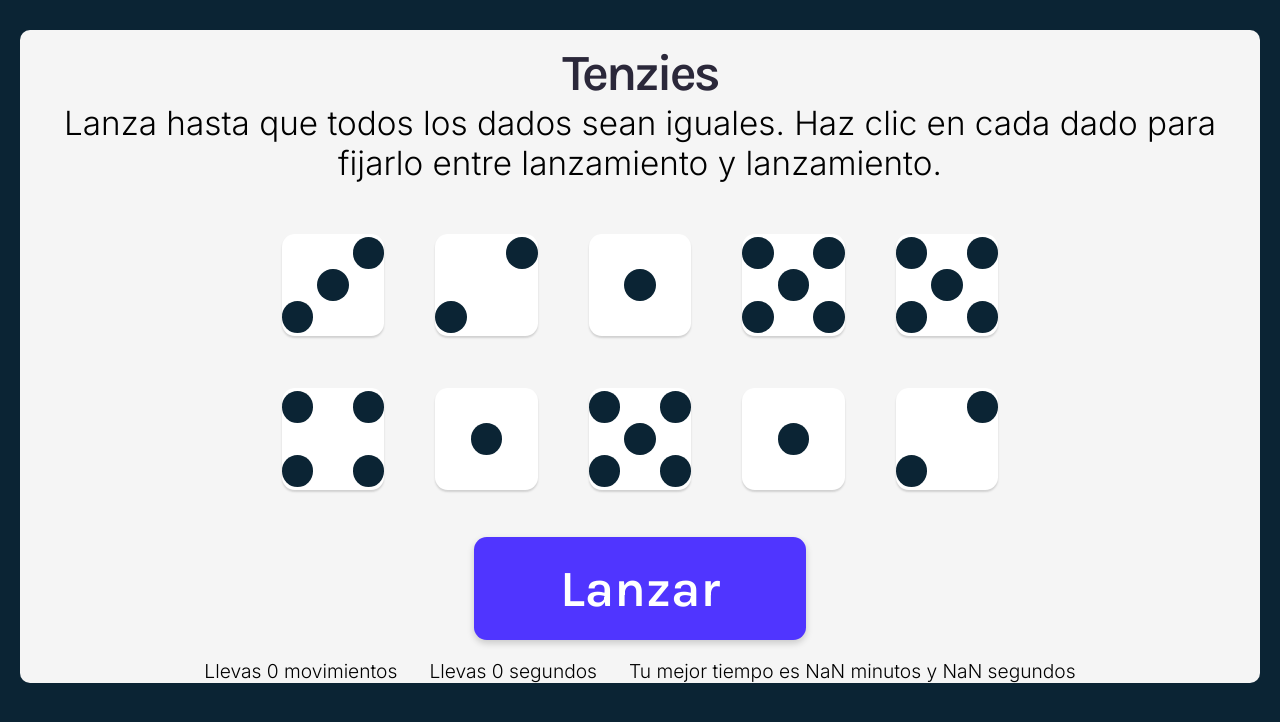
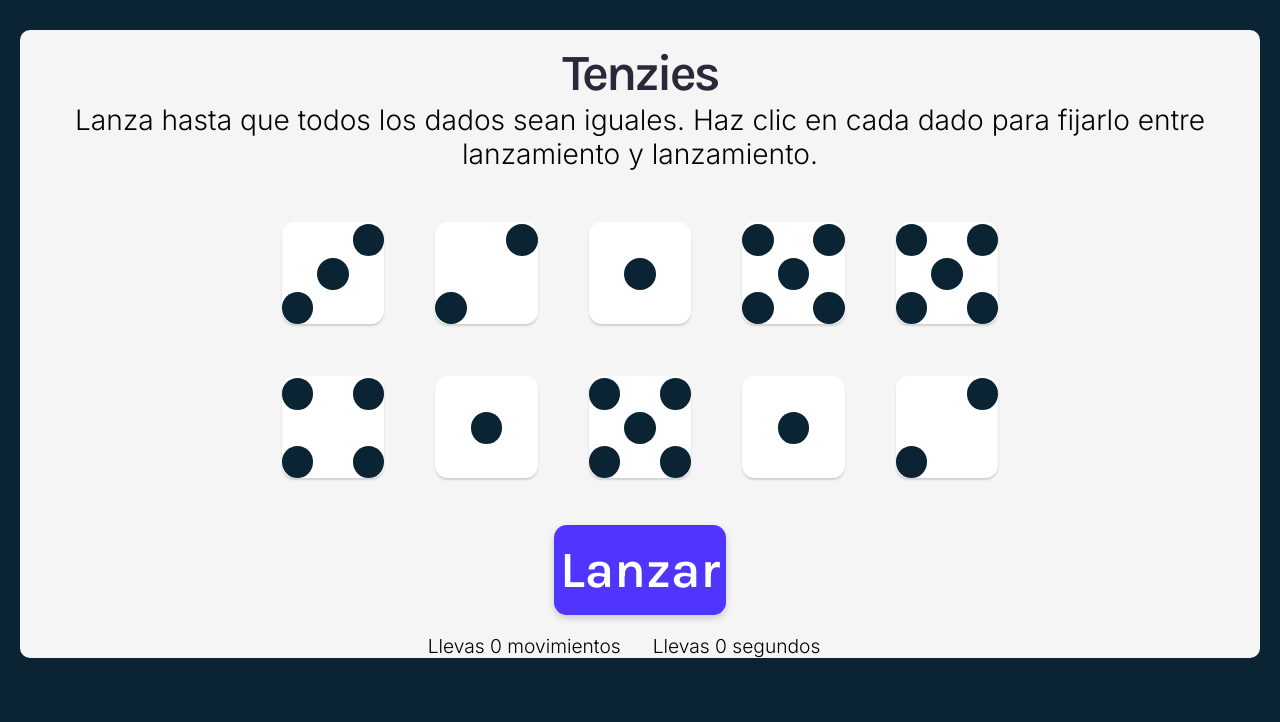
Before and after one commit to crcascr/React-Learning, a React (Create React App) app in the folder practice-projects/tenzies-game/: page / in a window 1280 px wide. Shown: the top 722 px of the page. Built offline with nearby package versions, Linux system fonts and the light colour scheme.

Commit message:
Correcciones visualizacion

```diff
--- a/practice-projects/tenzies-game/src/AppTenzies.css
+++ b/practice-projects/tenzies-game/src/AppTenzies.css
@@ -35,7 +35,7 @@ main {
 .instrucciones{
   margin: 0vw 1vw;
   margin-bottom: 4vw;
-  font-size: 2.6vw;
+  font-size: 2.2vw;
   text-align: center;
 }
 
@@ -45,6 +45,7 @@ main {
   align-items: center;
   grid-gap: 4vw;
   align-content: center;
+  justify-items: center;
 }
 
 .dado-container {
@@ -59,20 +60,19 @@ main {
   width: 100%;
   height: 100%;
   display: grid;
-  grid-template-columns: repeat(3, 2fr); /* Crea 3 columnas iguales */
-  gap: 4px; /* Espacio entre las celdas (ajusta según tus preferencias) */
+  grid-template-columns: repeat(3, 2fr);
+  gap: 4px;
   align-items: center;
 }
 
 
-
-/* Estilos adicionales para las celdas de la grilla (puntos) */
 .punto {
-  min-width: 1vw; /* Tamaño mínimo deseado para los puntos */
-  min-height: 2.5vw; /* Tamaño mínimo deseado para los puntos */
+  min-width: 1vw;
+  min-height: 2.5vw;
   width: 100%;
   height: 100%;
   border-radius: 50%;
+  margin: 2px 0px;
 }
 
 
@@ -100,8 +100,7 @@ main {
 }
 
 .botonMezclar {
-  height: 8vw;
-  width: 26vw;
+  height: 7vw;
   margin-top: 3.7vw;
   margin-bottom: 1.5vw;
   background-color: #5035ff;
--- a/practice-projects/tenzies-game/src/AppTenzies.js
+++ b/practice-projects/tenzies-game/src/AppTenzies.js
@@ -90,7 +90,7 @@ function AppTenzies() {
         return numero.ocupado ? numero : nuevoNumero();
       });
     });
-    if(movimientos>0){
+    if (movimientos > 0) {
       setMovimientos((prevMovimientos) => {
         return prevMovimientos + 1;
       });
@@ -107,7 +107,7 @@ function AppTenzies() {
   }
 
   const [juego, setJuego] = React.useState(false);
-  let prevMejorTiempo;
+  let prevMejorTiempo = 0;
 
   if (JSON.parse(localStorage.getItem("mejorTiempo")) != null) {
     prevMejorTiempo = JSON.parse(localStorage.getItem("mejorTiempo"));
@@ -125,17 +125,23 @@ function AppTenzies() {
     if (todosIguales && todosOcupados) {
       setJuego(true);
       detenerCronometro();
-      if (tiempo.tiempo < prevMejorTiempo || mejorTiempo === null) {
+      if (prevMejorTiempo === 0) {
         setMejorTiempo(tiempo.tiempo);
-        localStorage.setItem("mejorTiempo", mejorTiempo);
+        localStorage.setItem("mejorTiempo", tiempo.tiempo);
+      }
+      if (mejorTiempo === null) {
+        setMejorTiempo(tiempo.tiempo);
+        localStorage.setItem("mejorTiempo", tiempo.tiempo);
+      }
+      if (tiempo.tiempo < prevMejorTiempo) {
+        setMejorTiempo(tiempo.tiempo);
+        localStorage.setItem("mejorTiempo", tiempo.tiempo);
       }
     }
   }, [numeros]);
 
   const minutos = Math.floor(tiempo.tiempo / 60);
   const segundos = tiempo.tiempo % 60;
-
-
 
   function arregloTiempo(min, seg) {
     function arregloSeg(seg) {
@@ -183,16 +189,8 @@ function AppTenzies() {
             : `Llevas ${arregloTiempo(minutos, segundos)}`}
         </p>
         <p className="indicadores--mejorTiempo">
-          {juego
-            ? tiempo.tiempo < prevMejorTiempo
-              ? `¡WOW tienes un nuevo record de ${arregloTiempo(
-                  minutos,
-                  segundos
-                )}!`
-              : `Falto poco tu mejor tiempo es ${arregloTiempo(
-                  Math.floor(prevMejorTiempo / 60),
-                  prevMejorTiempo % 60
-                )}`
+          {prevMejorTiempo === 0
+            ? ""
             : `Tu mejor tiempo es ${arregloTiempo(
                 Math.floor(prevMejorTiempo / 60),
                 prevMejorTiempo % 60
```
